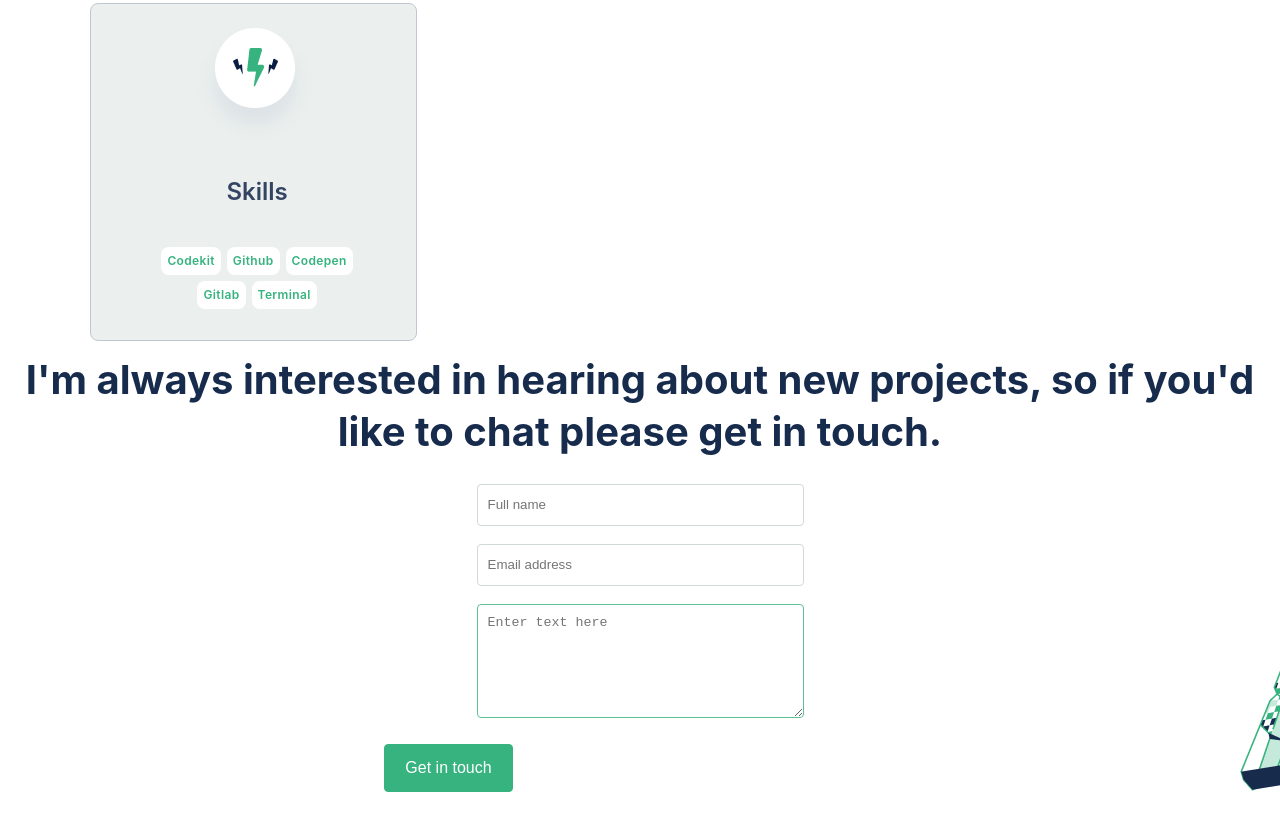
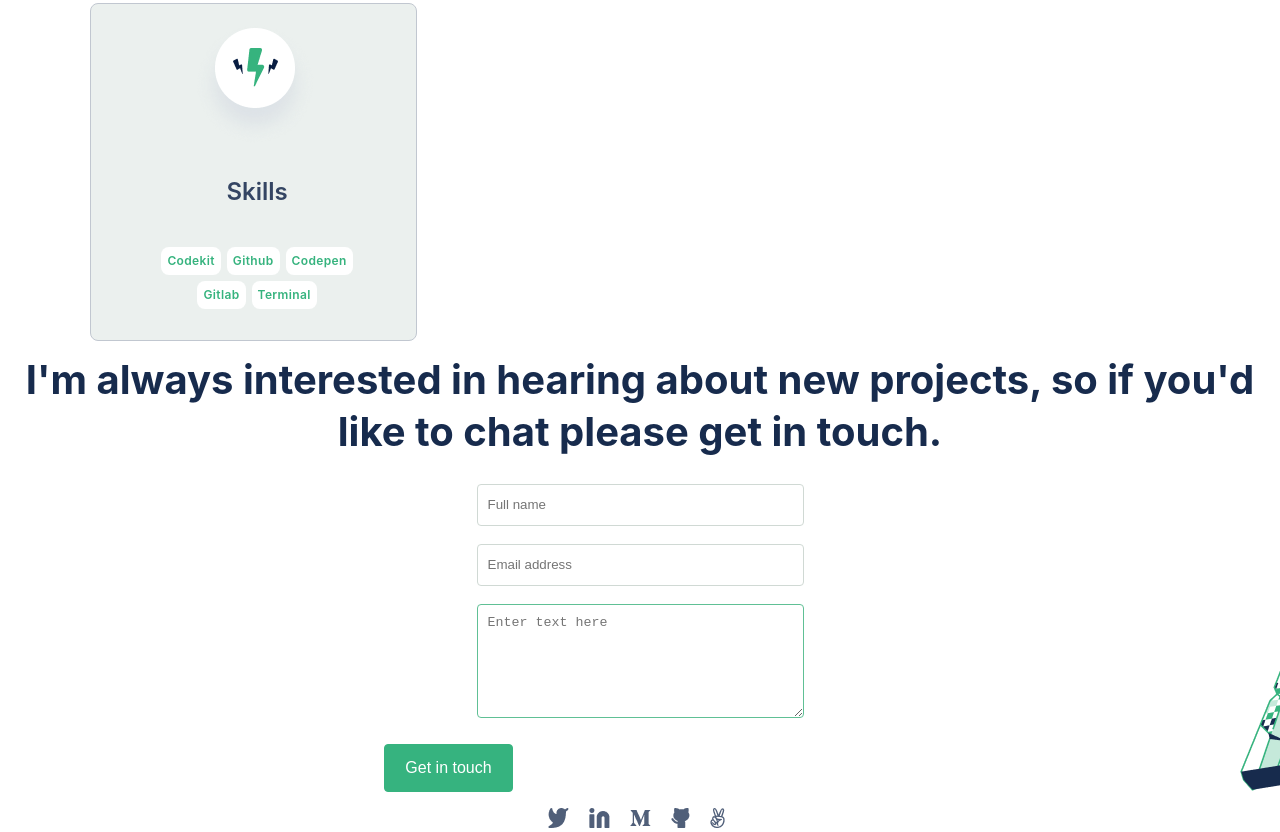
Before and after one commit to Donard97/Personal-Portofolio, a plain HTML site: page index.html in a window 1280 px wide. Shown: the part 4377-5209 px from the top of the page. Before the commit the page ends 5169 px from the top, so only its background shows below. Drawn offline with Linux system fonts and the light colour scheme.

Commit message:
Add social media icons.

```diff
--- a/css/style.css
+++ b/css/style.css
@@ -746,6 +746,16 @@ li.skills {
   color: white;
   background: #008552;
 }
+.social-media{
+  justify-content: center;
+  text-decoration: none;
+  list-style: none;
+  display: flex;
+  /* justify-content: space-around; */
+  column-gap: 20px;
+  align-items: center;
+  margin-left: -3rem;
+}
 
 @media screen and (min-width: 376px) and (max-width: 426px) {
   .contact-form .contact-header {
--- a/index.html
+++ b/index.html
@@ -237,6 +237,29 @@
         </fieldset>
         <input class="form-btn" type="button" value="Get in touch">
       </form>
+      <ul class="social-media">
+        <li>
+          <a href="https://twitter.com/donardgolaj"
+            ><img src="images/twitter.png" alt="twitter"
+          /></a>
+        </li>
+        <li>
+          <a href="https://www.linkedin.com/in/donard-golaj/"
+            ><img src="images/Linkedin.png" alt="linkedin"
+          /></a>
+        </li>
+        <li>
+          <a href="#"><img src="images/medium.png" alt="medium" /></a>
+        </li>
+        <li>
+          <a href="https://github.com/Donard97"
+            ><img src="images/github.png" alt="github"
+          /></a>
+        </li>
+        <li>
+          <a href="#"><img src="images/angellist.png" alt="angellist" /></a>
+        </li>
+      </ul>
     </section>
   </body>
 </html>
```
